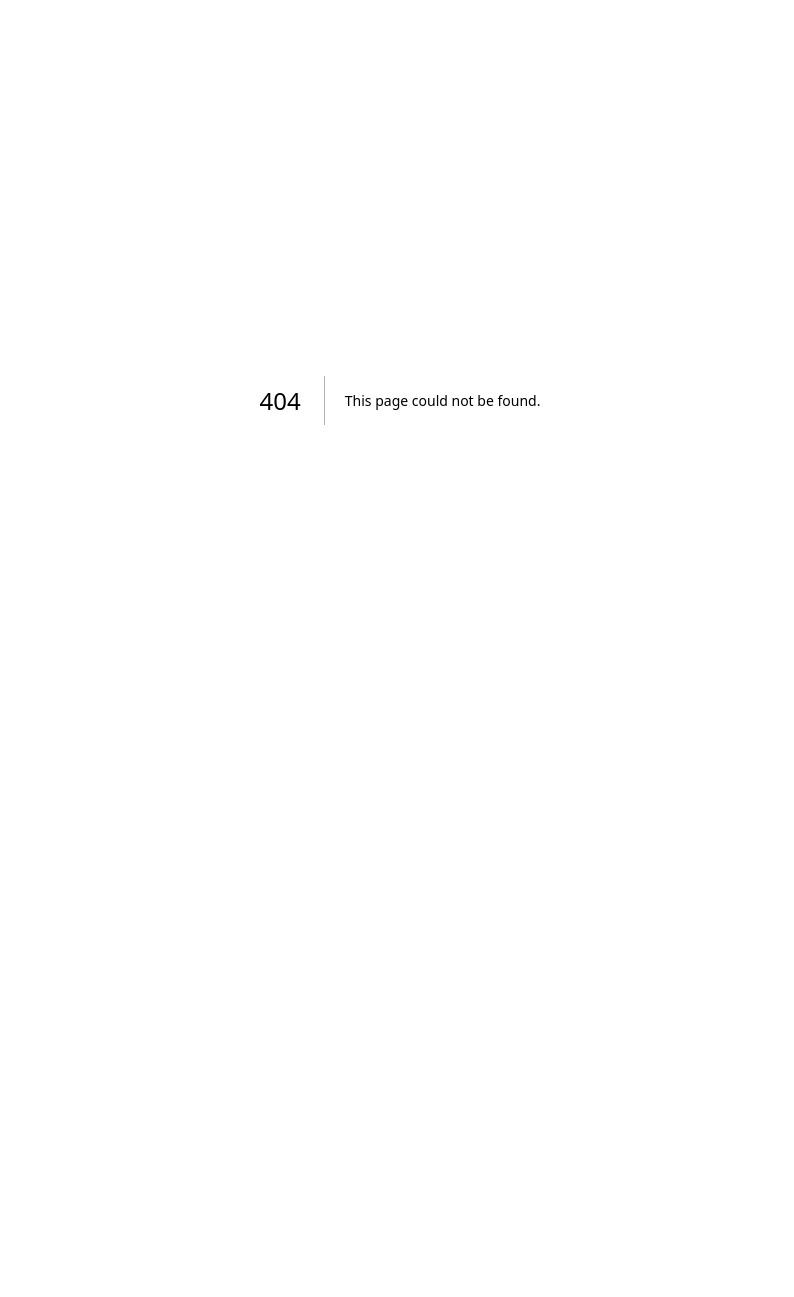
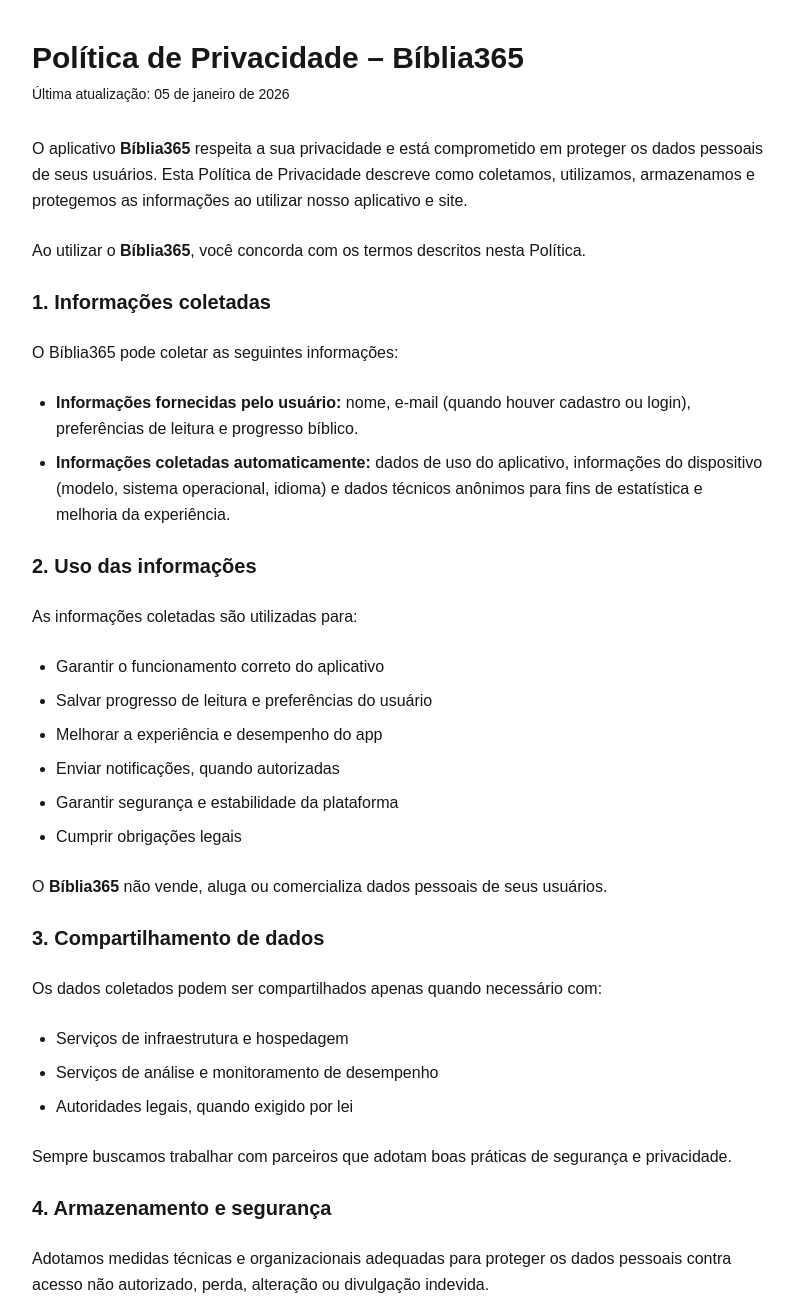
Before and after one commit to llopes0610/biblia-365-dias, a Next.js app: page /app/politica-de-privacidade in a window 1280 px wide. Before the commit this address had no page. Shown: the top 1297 px of the page, without its empty margins (240-1034 px from the left). Before the commit the page ends 800 px from the top, so only its background shows below. Built offline with nearby package versions, Linux system fonts and the light colour scheme.

Commit message:
politica de privacidade

```diff
--- /dev/null
+++ b/src/app/app/politica-de-privacidade/page.tsx
@@ -0,0 +1,171 @@
+export const metadata = {
+  title: "Política de Privacidade | Bíblia365",
+  description:
+    "Política de Privacidade do aplicativo Bíblia365. Saiba como seus dados são utilizados, armazenados e protegidos.",
+};
+
+export default function PoliticaDePrivacidadePage() {
+  return (
+    <main className="mx-auto max-w-3xl px-4 py-10">
+      <h1 className="text-3xl font-bold mb-2">
+        Política de Privacidade – Bíblia365
+      </h1>
+
+      <p className="mb-8 text-sm text-muted-foreground">
+        Última atualização: 05 de janeiro de 2026
+      </p>
+
+      <section className="space-y-6 leading-relaxed text-foreground">
+        <p>
+          O aplicativo <strong>Bíblia365</strong> respeita a sua privacidade e
+          está comprometido em proteger os dados pessoais de seus usuários. Esta
+          Política de Privacidade descreve como coletamos, utilizamos,
+          armazenamos e protegemos as informações ao utilizar nosso aplicativo e
+          site.
+        </p>
+
+        <p>
+          Ao utilizar o <strong>Bíblia365</strong>, você concorda com os termos
+          descritos nesta Política.
+        </p>
+
+        <h2 className="text-xl font-semibold">1. Informações coletadas</h2>
+
+        <p>O Bíblia365 pode coletar as seguintes informações:</p>
+
+        <ul className="list-disc pl-6 space-y-2">
+          <li>
+            <strong>Informações fornecidas pelo usuário:</strong> nome, e-mail
+            (quando houver cadastro ou login), preferências de leitura e
+            progresso bíblico.
+          </li>
+          <li>
+            <strong>Informações coletadas automaticamente:</strong> dados de uso
+            do aplicativo, informações do dispositivo (modelo, sistema
+            operacional, idioma) e dados técnicos anônimos para fins de
+            estatística e melhoria da experiência.
+          </li>
+        </ul>
+
+        <h2 className="text-xl font-semibold">2. Uso das informações</h2>
+
+        <p>As informações coletadas são utilizadas para:</p>
+
+        <ul className="list-disc pl-6 space-y-2">
+          <li>Garantir o funcionamento correto do aplicativo</li>
+          <li>Salvar progresso de leitura e preferências do usuário</li>
+          <li>Melhorar a experiência e desempenho do app</li>
+          <li>Enviar notificações, quando autorizadas</li>
+          <li>Garantir segurança e estabilidade da plataforma</li>
+          <li>Cumprir obrigações legais</li>
+        </ul>
+
+        <p>
+          O <strong>Bíblia365</strong> não vende, aluga ou comercializa dados
+          pessoais de seus usuários.
+        </p>
+
+        <h2 className="text-xl font-semibold">3. Compartilhamento de dados</h2>
+
+        <p>
+          Os dados coletados podem ser compartilhados apenas quando necessário
+          com:
+        </p>
+
+        <ul className="list-disc pl-6 space-y-2">
+          <li>Serviços de infraestrutura e hospedagem</li>
+          <li>Serviços de análise e monitoramento de desempenho</li>
+          <li>Autoridades legais, quando exigido por lei</li>
+        </ul>
+
+        <p>
+          Sempre buscamos trabalhar com parceiros que adotam boas práticas de
+          segurança e privacidade.
+        </p>
+
+        <h2 className="text-xl font-semibold">4. Armazenamento e segurança</h2>
+
+        <p>
+          Adotamos medidas técnicas e organizacionais adequadas para proteger os
+          dados pessoais contra acesso não autorizado, perda, alteração ou
+          divulgação indevida.
+        </p>
+
+        <h2 className="text-xl font-semibold">
+          5. Direitos do usuário (LGPD)
+        </h2>
+
+        <p>
+          Em conformidade com a Lei Geral de Proteção de Dados (Lei nº
+          13.709/2018), você tem o direito de:
+        </p>
+
+        <ul className="list-disc pl-6 space-y-2">
+          <li>Acessar seus dados pessoais</li>
+          <li>Solicitar correção de dados incorretos ou incompletos</li>
+          <li>Solicitar a exclusão de seus dados</li>
+          <li>Revogar consentimentos concedidos</li>
+        </ul>
+
+        <p>
+          Para exercer seus direitos, entre em contato pelos canais indicados ao
+          final desta Política.
+        </p>
+
+        <h2 className="text-xl font-semibold">6. Permissões do aplicativo</h2>
+
+        <p>O Bíblia365 pode solicitar permissões como:</p>
+
+        <ul className="list-disc pl-6 space-y-2">
+          <li>Acesso à internet</li>
+          <li>Envio de notificações</li>
+        </ul>
+
+        <p>
+          Essas permissões são utilizadas exclusivamente para as funcionalidades
+          do aplicativo e podem ser gerenciadas nas configurações do dispositivo.
+        </p>
+
+        <h2 className="text-xl font-semibold">7. Privacidade de crianças</h2>
+
+        <p>
+          O Bíblia365 é um aplicativo cristão e bíblico, adequado para todas as
+          idades. Não coletamos intencionalmente dados pessoais de crianças sem o
+          consentimento dos responsáveis legais.
+        </p>
+
+        <h2 className="text-xl font-semibold">8. Alterações nesta política</h2>
+
+        <p>
+          Esta Política de Privacidade pode ser atualizada periodicamente.
+          Recomendamos que o usuário revise este documento regularmente.
+        </p>
+
+        <h2 className="text-xl font-semibold">9. Contato</h2>
+
+        <p>
+          Em caso de dúvidas, solicitações ou questões relacionadas à
+          privacidade, entre em contato conosco:
+        </p>
+
+        <p className="mt-2">
+          📧 <strong>E-mail:</strong> contato@biblia365dias.com.br
+          <br />
+          🌐 <strong>Site:</strong>{" "}
+          <a
+            href="https://biblia365dias.com.br"
+            className="underline"
+            target="_blank"
+            rel="noopener noreferrer"
+          >
+            https://biblia365dias.com.br
+          </a>
+        </p>
+
+        <p className="italic text-sm text-muted-foreground mt-8">
+          “Santifica-os na verdade; a tua palavra é a verdade.” — João 17:17
+        </p>
+      </section>
+    </main>
+  );
+}
```
